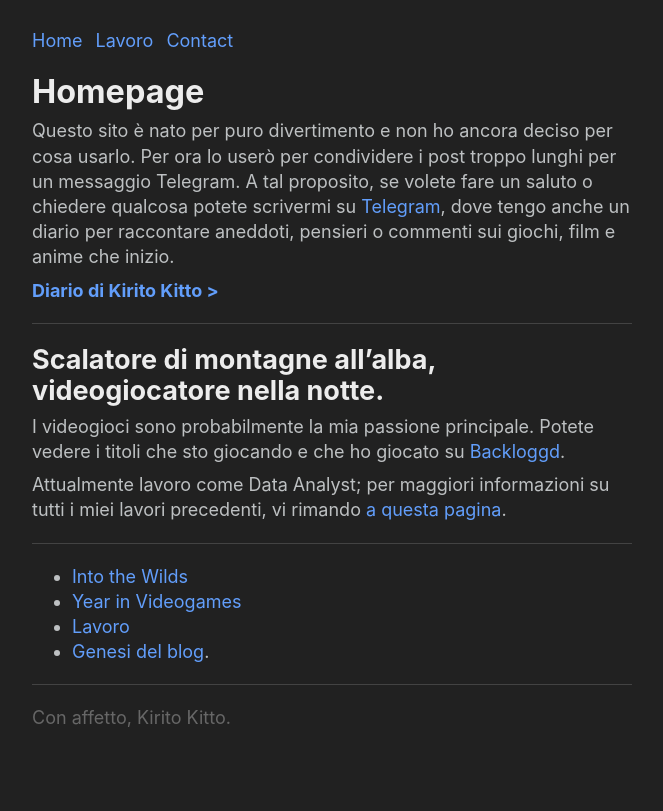
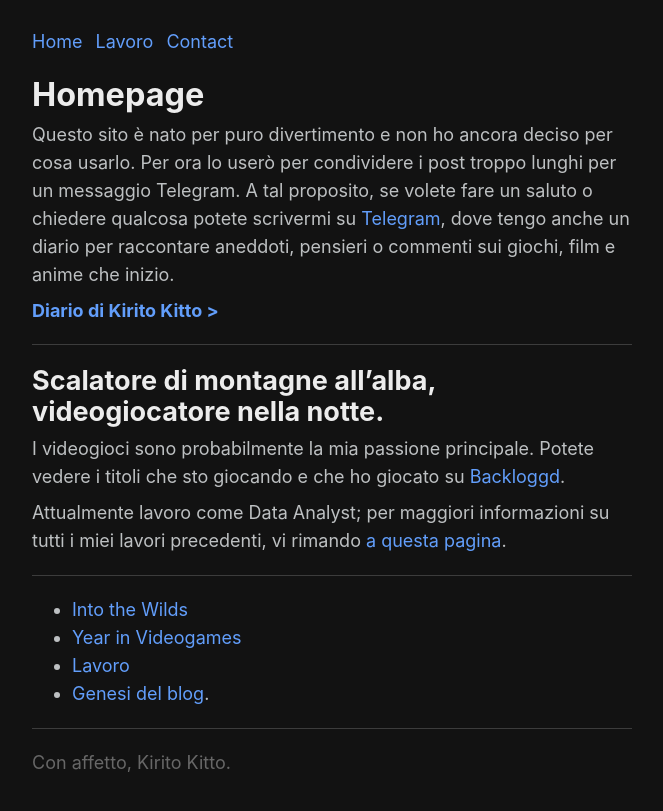
Before and after one commit to KiritoKitto/kiritokitto.github.io, a Jekyll site: the page built from index.md, in a window 1280 px wide. Shown: the top 811 px of the page, without its empty margins (308-971 px from the left). Built offline with Jekyll 4.4.1, drawn with Linux system fonts in a browser that asks for light colours; some web fonts are replaced; our own code applies the rules of GitHub Pages for plain Markdown files.

Commit message:
Dark Mode 3

```diff
--- a/css/dark.css
+++ b/css/dark.css
@@ -2,8 +2,8 @@
     --font: ui-sans-serif,-apple-system,system-ui,Segoe UI,Helvetica,Apple Color Emoji,Arial,sans-serif,Segoe UI Emoji,Segoe UI Symbol;
     --font-title: ui-sans-serif,-apple-system,system-ui,Segoe UI,Helvetica,Apple Color Emoji,Arial,sans-serif,Segoe UI Emoji,Segoe UI Symbol;
 
-    --color-background: #212121;
-    --color-background-secondary: #2F2F2F;
+    --color-background: rgb(18, 18, 18);
+    --color-background-secondary: rgba(80, 80, 85, 0.2);
 
     --color-primary: #ececec;
     --color-secondary: #BDC0C2;
--- a/css/style.css
+++ b/css/style.css
@@ -5,7 +5,7 @@
   --width: 600px;
 
   --font-size: 18px;
-  --font-line: 1.4;
+  --font-line: 1.55;
   --font-line-title: 1.15;
 
   --margin: 20px;
```
